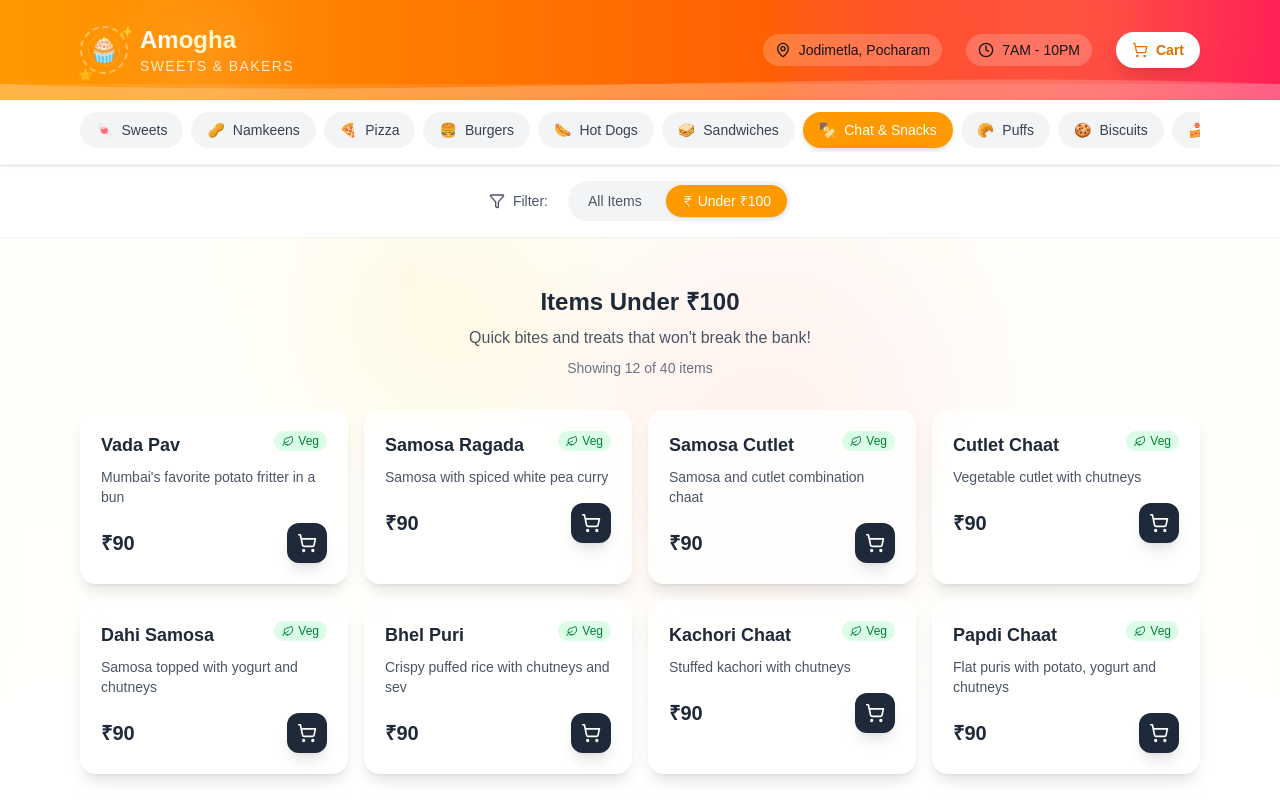
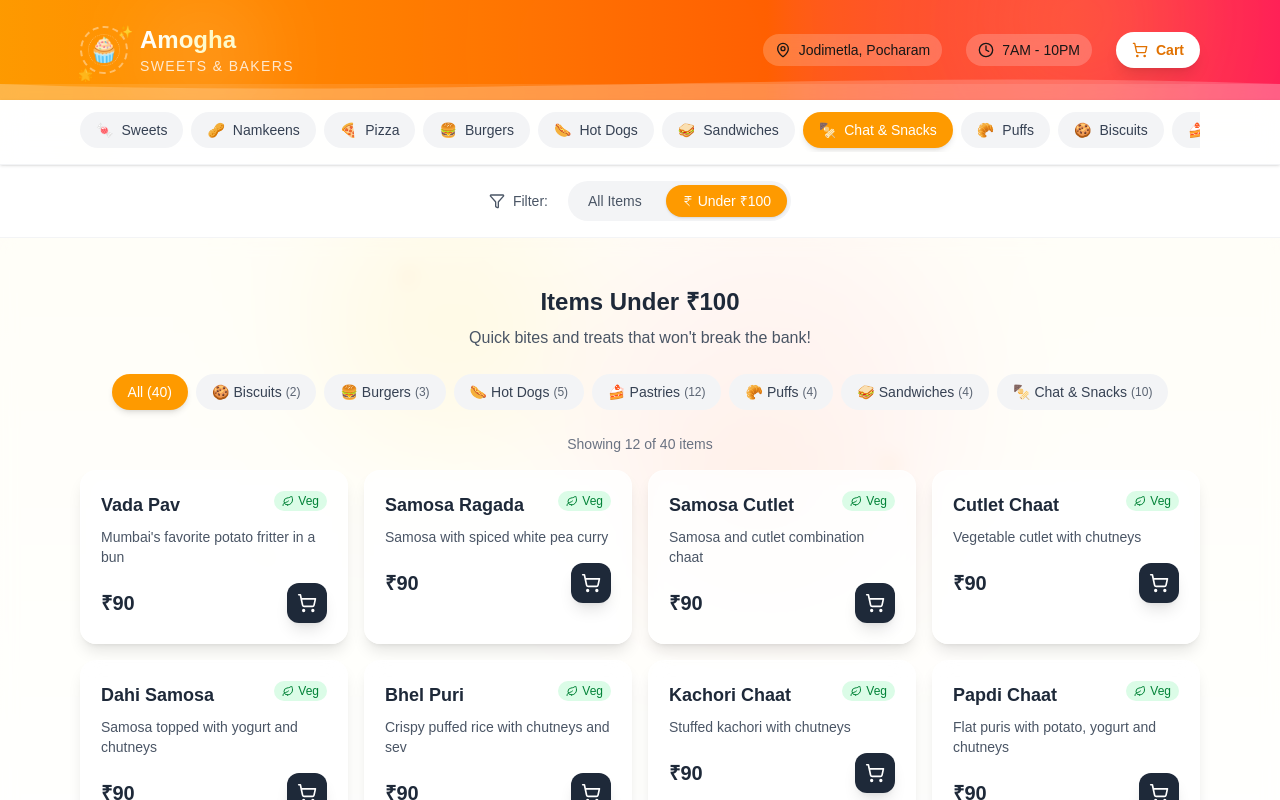
Before and after one commit to ganeshlucky07/amogha, a Next.js app: page / in a window 1280 px wide. Both pictures are taken after a click on the button "Under ₹100". Shown: the top 800 px of the page. Built offline with nearby package versions, Linux system fonts and the light colour scheme.

Commit message:
Add category filtering to Under ₹100 section

```diff
--- a/src/app/page.tsx
+++ b/src/app/page.tsx
@@ -190,48 +190,141 @@ function HomeContent() {
   );
 }
 
-// Optimized Under100Section with chunked rendering for mobile performance
+// Optimized Under100Section with category filtering for mobile performance
 interface Under100SectionProps {
   filteredItems: typeof menuItems;
 }
 
+const categoryIcons: Record<string, string> = {
+  sweets: "🍬",
+  namkeens: "🥜",
+  pizza: "🍕",
+  burgers: "🍔",
+  hotdogs: "🌭",
+  sandwiches: "🥪",
+  snacks: "🍢",
+  puffs: "🥐",
+  biscuits: "🍪",
+  pastries: "🍰",
+  cakes: "🎂",
+};
+
+const categoryNames: Record<string, string> = {
+  sweets: "Sweets",
+  namkeens: "Namkeens",
+  pizza: "Pizza",
+  burgers: "Burgers",
+  hotdogs: "Hot Dogs",
+  sandwiches: "Sandwiches",
+  snacks: "Chat & Snacks",
+  puffs: "Puffs",
+  biscuits: "Biscuits",
+  pastries: "Pastries",
+  cakes: "Cakes",
+};
+
 const Under100Section = memo(function Under100Section({ filteredItems }: Under100SectionProps) {
   const [visibleCount, setVisibleCount] = useState(12);
+  const [selectedCategory, setSelectedCategory] = useState<string | null>(null);
 
-  // Show 12 items initially, load more on scroll for mobile performance
-  const visibleItems = filteredItems.slice(0, visibleCount);
-  const hasMore = visibleCount < filteredItems.length;
+  // Get categories that have items under 100
+  const availableCategories = useMemo(() => {
+    const cats = new Set(filteredItems.map(item => item.category));
+    return Array.from(cats).sort();
+  }, [filteredItems]);
+
+  // Filter items by selected category
+  const displayItems = useMemo(() => {
+    let items = filteredItems;
+    if (selectedCategory) {
+      items = items.filter(item => item.category === selectedCategory);
+    }
+    return items;
+  }, [filteredItems, selectedCategory]);
+
+  // Show 12 items initially
+  const visibleItems = displayItems.slice(0, visibleCount);
+  const hasMore = visibleCount < displayItems.length;
 
   const loadMore = useCallback(() => {
-    setVisibleCount(prev => Math.min(prev + 12, filteredItems.length));
-  }, [filteredItems.length]);
+    setVisibleCount(prev => Math.min(prev + 12, displayItems.length));
+  }, [displayItems.length]);
+
+  const handleCategoryChange = useCallback((category: string | null) => {
+    setSelectedCategory(category);
+    setVisibleCount(12); // Reset visible count when changing filter
+  }, []);
 
   return (
     <section className="py-12 bg-white/50 backdrop-blur-sm">
       <div className="max-w-6xl mx-auto px-4">
-        <div className="text-center mb-8">
+        <div className="text-center mb-6">
           <h2 className="text-2xl font-bold text-gray-800 mb-2">
             Items Under ₹100
           </h2>
           <p className="text-gray-600">
             Quick bites and treats that won&apos;t break the bank!
           </p>
-          <p className="text-sm text-gray-500 mt-2">
-            Showing {visibleItems.length} of {filteredItems.length} items
-          </p>
         </div>
+
+        {/* Category Filter */}
+        <div className="mb-6">
+          <div className="flex items-center justify-center gap-2 flex-wrap">
+            <button
+              onClick={() => handleCategoryChange(null)}
+              className={`px-4 py-2 rounded-full text-sm font-medium transition-all ${
+                selectedCategory === null
+                  ? "bg-amber-500 text-white shadow-md"
+                  : "bg-gray-100 text-gray-700 hover:bg-gray-200"
+              }`}
+            >
+              All ({filteredItems.length})
+            </button>
+            {availableCategories.map((cat) => {
+              const count = filteredItems.filter(item => item.category === cat).length;
+              return (
+                <button
+                  key={cat}
+                  onClick={() => handleCategoryChange(cat)}
+                  className={`px-4 py-2 rounded-full text-sm font-medium transition-all flex items-center gap-1 ${
+                    selectedCategory === cat
+                      ? "bg-amber-500 text-white shadow-md"
+                      : "bg-gray-100 text-gray-700 hover:bg-gray-200"
+                  }`}
+                >
+                  <span>{categoryIcons[cat] || "🍽️"}</span>
+                  <span>{categoryNames[cat] || cat}</span>
+                  <span className="text-xs opacity-80">({count})</span>
+                </button>
+              );
+            })}
+          </div>
+        </div>
+
+        <p className="text-sm text-gray-500 text-center mb-4">
+          Showing {visibleItems.length} of {displayItems.length} items
+          {selectedCategory && ` in ${categoryNames[selectedCategory]}`}
+        </p>
+
         <div className="grid grid-cols-1 sm:grid-cols-2 lg:grid-cols-3 xl:grid-cols-4 gap-4">
           {visibleItems.map((item) => (
             <MenuCard key={item.id} item={item} />
           ))}
         </div>
+
+        {visibleItems.length === 0 && (
+          <div className="text-center py-12">
+            <p className="text-gray-500">No items found in this category under ₹100</p>
+          </div>
+        )}
+
         {hasMore && (
           <div className="mt-8 text-center">
             <button
               onClick={loadMore}
               className="bg-amber-500 text-white px-6 py-3 rounded-xl font-bold shadow-lg hover:bg-amber-600 active:scale-95 transition-all"
             >
-              Load More ({filteredItems.length - visibleCount} remaining)
+              Load More ({displayItems.length - visibleCount} remaining)
             </button>
           </div>
         )}
```
